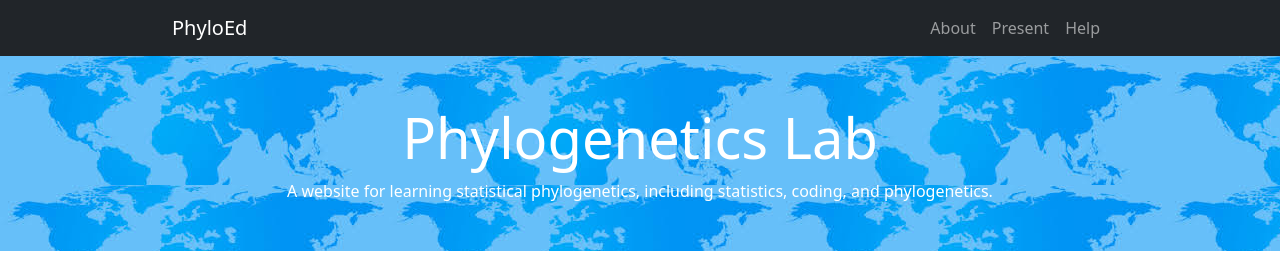
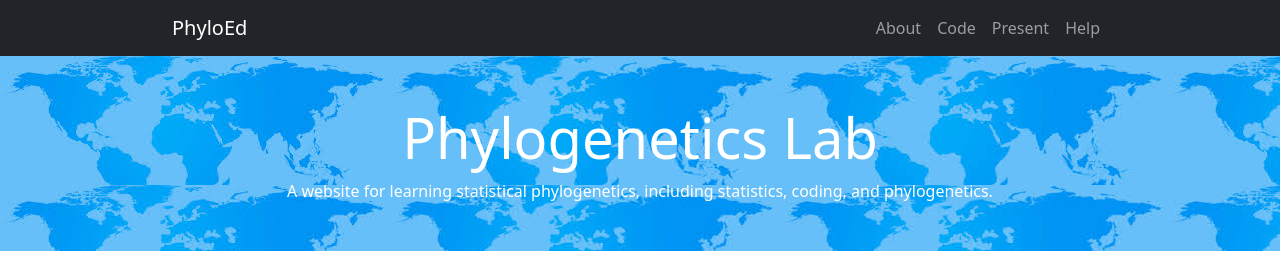
Before and after one commit to lliu1871/PhyEd, a Jekyll site: the page built from index.markdown, in a window 1280 px wide. Shown: the top 253 px of the page. Built offline with Jekyll 4.4.1, drawn with Linux system fonts in a browser that asks for light colours.

Commit message:
Update _config.yml

```diff
--- a/_config.yml
+++ b/_config.yml
@@ -43,6 +43,7 @@ bootstrap:
   # this and add the path to the page *files* in order as they should show up
   header_pages:
    - about.markdown
+   - code.markdown
    - present.markdown
    - help.markdown
 
```
